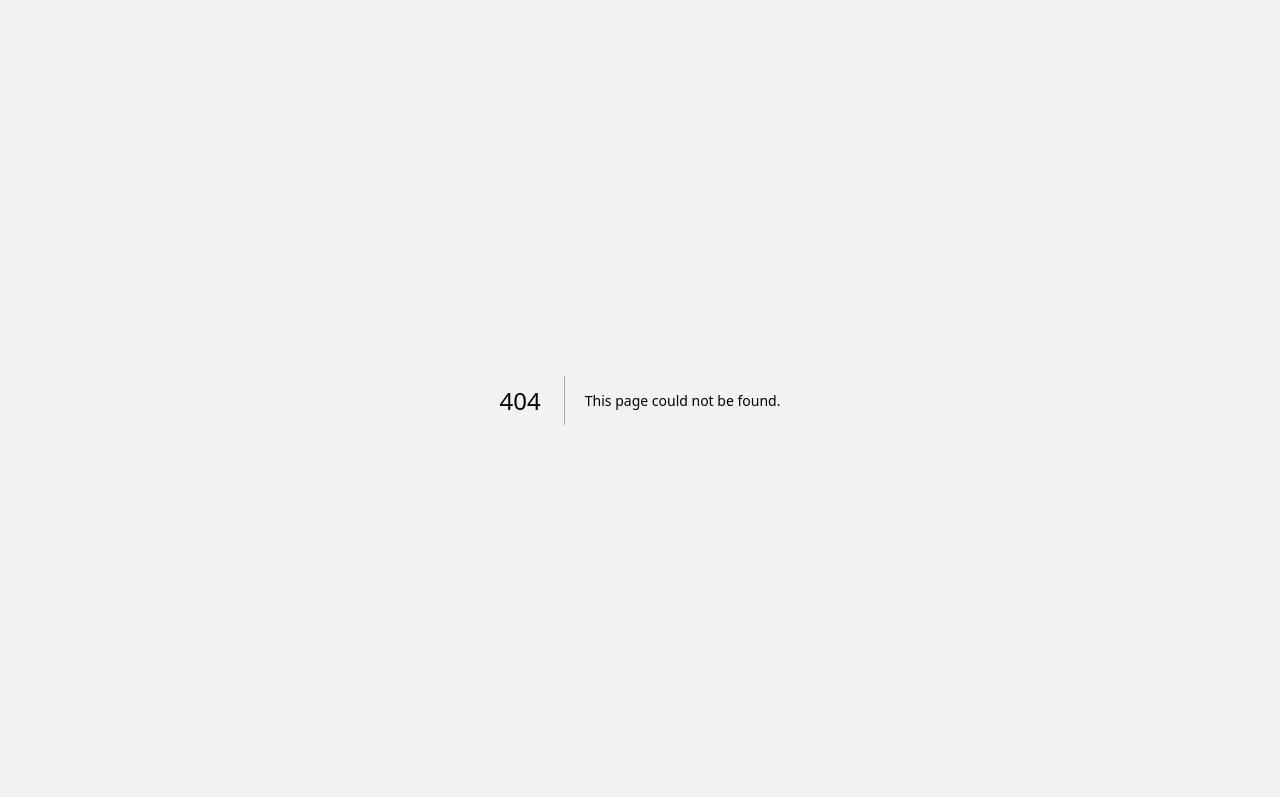
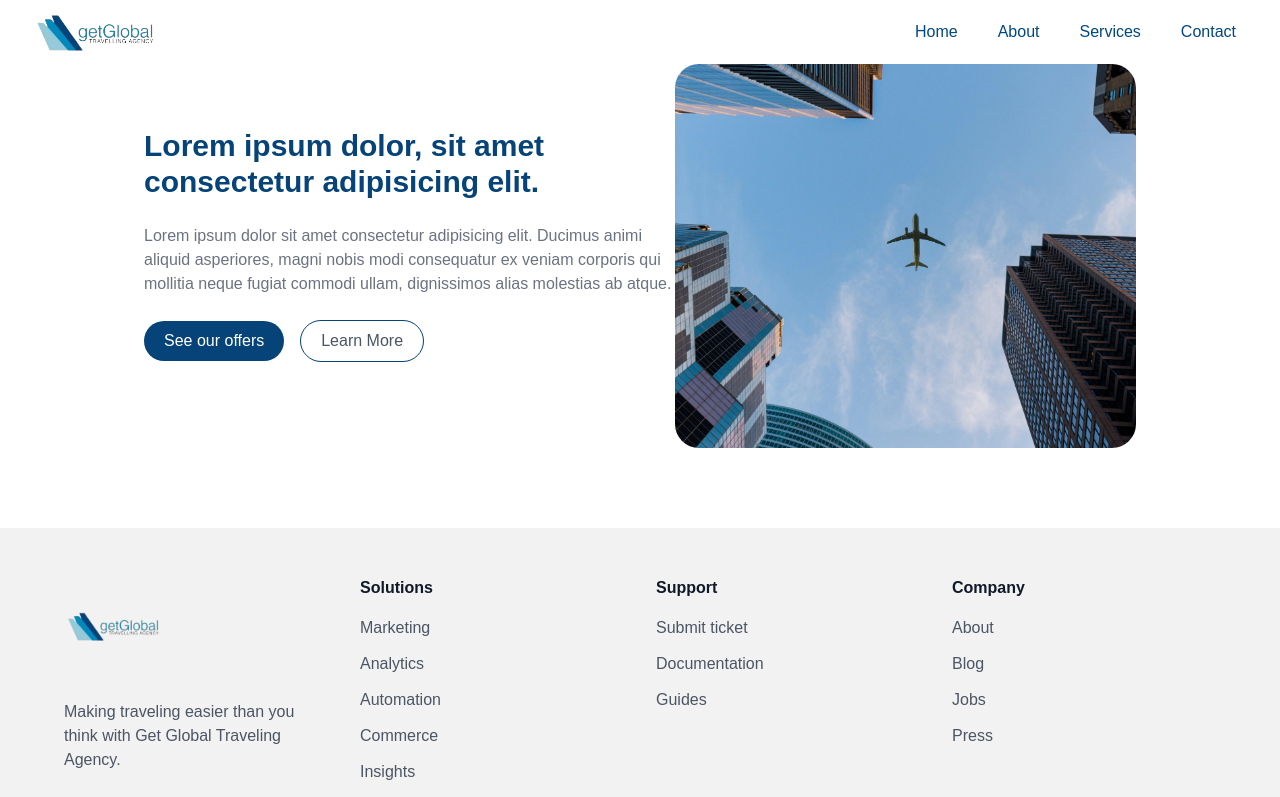
Before and after one commit to Uti-Favour/Get-Global, a Next.js app: page /services in a window 1280 px wide. Before the commit this address had no page. Shown: the top 797 px of the page. Built offline with nearby package versions, Linux system fonts and the light colour scheme.

Commit message:
Grid Layout Features Design

```diff
--- a/src/app/about/page.tsx
+++ b/src/app/about/page.tsx
@@ -7,8 +7,8 @@ import about_img from '../../../public/plane_image.jpg'
 const About = () => {
   return (
     <div>
-    <Navbar/>
-    <div className='flex justify-between mx-20 mt-20 items-center'>
+      <Navbar />
+      <div className='lg:flex justify-between lg:mx-20 mx-5 mt-20 items-center'>
         <div className='space-y-10'>
           <h1 className='text-[#054378] lg:text-left lg:text-7xl text-4xl font-black'>About Get Global</h1>
           <p className='text-gray-500 max-w-3xl leading-relaxed'>Lorem ipsum dolor sit amet consectetur adipisicing elit. Inventore architecto suscipit cum est doloremque dolore tenetur dolorem, eaque pariatur molestiae fugit harum ratione iure, error autem nemo. Quam porro, deserunt nobis expedita velit veritatis asperiores dignissimos eaque facilis enim fugit aliquid earum doloribus unde error natus distinctio! Beatae, obcaecati facilis.</p>
@@ -17,10 +17,10 @@ const About = () => {
           <p className='text-gray-500  max-w-3xl leading-relaxed'>Lorem ipsum dolor sit amet consectetur adipisicing elit. Inventore architecto suscipit cum est doloremque dolore tenetur dolorem, eaque pariatur molestiae fugit harum ratione iure, error autem nemo. Quam porro, deserunt nobis expedita velit veritatis asperiores dignissimos eaque facilis enim fugit aliquid earum doloribus unde error natus distinctio! Beatae, obcaecati facilis.</p>
         </div>
         <div>
-        <Image src={about_img} width={500} height={500} alt='About Image' className='rounded-3xl'/>
+          <Image src={about_img} width={500} height={500} alt='About Image' className='rounded-3xl lg:mt-0 mt-10' />
         </div>
       </div>
-    <Footer/>
+      <Footer />
     </div>
   )
 }
--- /dev/null
+++ b/src/app/contact/page.tsx
@@ -0,0 +1,24 @@
+import React from 'react'
+import Navbar from '@/components/Navbar'
+import Footer from '@/components/Footer'
+
+const contact = () => {
+    return (
+        <>
+            <Navbar />
+            <div className='text-black mt-10' id='services'>
+                <h1 className='lg:mx-auto font-bold text-3xl ml-5 lg:text-6xl flex justify-center max-w-4xl lg:text-center  text-[#054378]'>
+                    What we offer at Get Global Traveling Agency.
+                </h1>
+                {/* <p className='lg:mx-auto mx-5 text-gray-500 mt-4 lg:text-lg max-w-3xl lg:text-center'>
+                    Explore our range of offerings tailored to make your experience exceptional. From personalized services to top-tier products, we have something for everyone.
+                </p> */}
+
+
+            </div>
+            <Footer />
+        </>
+    )
+}
+
+export default contact
--- a/src/app/layout.tsx
+++ b/src/app/layout.tsx
@@ -27,7 +27,7 @@ export default function RootLayout({
           href="https://cdnjs.cloudflare.com/ajax/libs/font-awesome/6.0.0-beta3/css/all.min.css"
         />
       </Head>
-      <body className={`${inter.variable} antialiased bg-[#F2F2F2]`} >{children}</body>
+      <body className={`${inter.variable} antialiased`} >{children}</body>
     </html>
   );
 }
--- a/src/app/page.tsx
+++ b/src/app/page.tsx
@@ -5,6 +5,7 @@ import Hero from '@/components/Hero'
 import Services from '@/components/Services';
 import AppLaunch from '@/components/AppLaunch';
 import Footer from '@/components/Footer';
+import Offers from '@/components/Offers';
 
 
 
@@ -14,7 +15,7 @@ const Home = () => {
       <Navbar/>
       <Hero/>
       <Services/>
-      <AppLaunch/>
+      <Offers/>
       <Footer/>
     </div>
   )
--- /dev/null
+++ b/src/app/services/page.tsx
@@ -0,0 +1,31 @@
+import React from 'react'
+import Navbar from '@/components/Navbar'
+import Footer from '@/components/Footer'
+import Image from 'next/image'
+import service_image from '../../../public/plane_image.jpg'
+
+const services = () => {
+  return (
+    <>
+      <Navbar />
+      <div className='flex justify-between lg:mx-36 mx-5'>
+        <div className=' text-black mt-16 space-y-6'>
+          {/* <span className='text-[#054378] font-bold'>Future of Travel</span> */}
+          <h1 className='text-3xl text-[#054378] font-semibold max-w-xl'>Lorem ipsum dolor, sit amet consectetur adipisicing elit.</h1>
+          <p className='max-w-xl text-gray-500'>Lorem ipsum dolor sit amet consectetur adipisicing elit. Ducimus animi aliquid asperiores, magni nobis modi consequatur ex veniam corporis qui mollitia neque fugiat commodi ullam, dignissimos alias molestias ab atque.</p>
+          <div className='space-x-4'>
+          <button className='py-2 px-5 rounded-3xl bg-[#054378] text-white'>See our offers</button>
+          <button className='py-2 px-5 rounded-3xl border border-[#054378] text-gray-600'>Learn More</button>
+        </div>
+        </div>
+        <div>
+          <Image src={service_image} width={500} height={200} alt='Image' className=' object-cover rounded-3xl max-h-96' />
+        </div>
+      </div>
+      <Footer />
+
+    </>
+  )
+}
+
+export default services
--- a/src/components/Navbar.tsx
+++ b/src/components/Navbar.tsx
@@ -19,7 +19,7 @@ const Navbar = () => {
   ];
 
   return (
-    <nav className="bg-[#F1F2F4] shadow-sm w-full sticky top-0 z-50">
+    <nav className="bg-white w-full sticky top-0 z-50">
       <div className="max-w-7xl mx-auto px-4 sm:px-6 lg:px-8">
         <div className="flex items-center justify-between h-16">
           {/* Logo */}
--- /dev/null
+++ b/src/components/Offers.tsx
@@ -0,0 +1,50 @@
+import React from 'react'
+
+const Offers = () => {
+    return (
+        <>
+            <div className='bg-[#edefeb] py-8 mt-16'>
+                {/* <div className='mt-20 grid grid-cols-3 mx-20 space-x-10'>
+                    <div className='p-10 col-span-2 rounded-3xl'></div>
+                    <div className='p-10 bg-pink-200 rounded-3xl'></div>
+                </div> */}
+                <div className='mt-5 grid lg:grid-cols-3 lg:mx-24 mx-4 lg:space-x-5 text-black lg:space-y-0 space-y-10'>
+                    <div className='p-8 bg-[url("https://wise.com/static-assets/app/_next/static/media/nilan.b465695b.jpg")] bg-cover bg-no-repeat col-span-2 rounded-3xl text-white'>
+                        <h1 className='lg:text-4xl text-3xl font-semibold lg:mt-52 mt-20'>Register for <br />
+                            Wise Connect ’24</h1>
+                        <p className='mt-5 lg:text-lg text-md max-w-md'>Our flagship cross-border payments conference takes place in London, San Francisco and Singapore. <br /> <span className='underline lg:font-semibold font-medium'>Register for your place</span></p>
+                    </div>
+                    <div className='lg:pb-10 px-10 lg:py-60 pt-36 pb-10 bg-[#ffffff] rounded-3xl space-y-6'>
+                        <h1 className='lg:text-4xl text-2xl font-semibold'>Stay up to date with everything Platform</h1>
+                        <p className='lg:text-xl '>Find out how we partnered
+                            with Bank Mandiri to power fast,
+                            affordable payments for customers
+                            in Indonesia. <span className='underline font-medium '>Learn More.</span></p>
+                    </div>
+                </div>
+                <div className='mt-5 grid lg:grid-cols-3 lg:mx-20 mx-4 lg:space-x-5 text-black lg:space-y-0 space-y-10'>
+                <div className='p-8 bg-[url("https://wise.com/static-assets/app/_next/static/media/sibos.b51f69cb.jpg")] bg-cover bg-no-repeat lg:col-span-2 rounded-3xl text-white lg:hidden block'>
+                        <h1 className='lg:text-4xl text-3xl font-semibold lg:mt-52 mt-20'>Seamlessly connect
+                            with us at SIBOS ’24</h1>
+                        <p className='mt-5 text-lg max-w-md'>Our flagship cross-border payments conference takes place in London, San Francisco and Singapore. <br /> <span className='underline lg:font-semibold font-medium'>Register for your place</span></p>
+                    </div>
+                    <div className='lg:pb-10 px-10 lg:py-60 pt-36 pb-10 bg-[#ffffff] rounded-3xl space-y-6'>
+                        <h1 className='lg:text-4xl text-2xl font-semibold'>Stay up to date with everything Platform</h1>
+                        <p className='mt-5 lg:text-lg text-md max-w-md'>Find out how we partnered
+                            with Bank Mandiri to power fast,
+                            affordable payments for customers
+                            in Indonesia. <span className='underline font-medium'>Learn More.</span></p>
+                    </div>
+                    <div className='p-8 bg-[url("https://wise.com/static-assets/app/_next/static/media/sibos.b51f69cb.jpg")] bg-cover bg-no-repeat lg:col-span-2 rounded-3xl text-white lg:block hidden'>
+                        <h1 className='lg:text-4xl text-3xl font-semibold lg:mt-52 mt-20'>Seamlessly connect
+                            with us at SIBOS ’24</h1>
+                        <p className='mt-5 text-lg max-w-md'>Our flagship cross-border payments conference takes place in London, San Francisco and Singapore. <br /> <span className='underline lg:font-semibold font-medium'>Register for your place</span></p>
+                    </div>
+
+                </div>
+            </div>
+        </>
+    )
+}
+
+export default Offers
```
Lines whose indentation alone changed are shown as unchanged.
